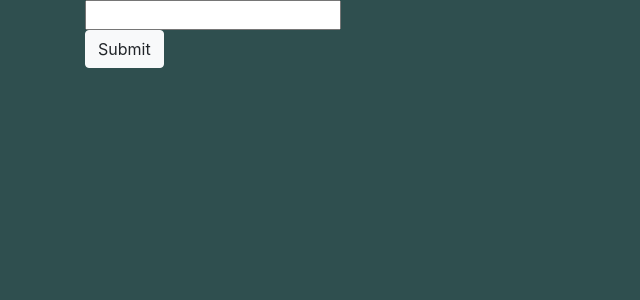
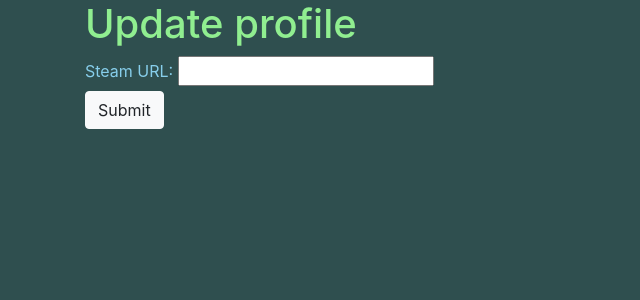
Before and after one commit to pawnguild/pawnguild, a Django app: page /profile/update/ in a window 1280 px wide. Shown: the part 104-404 px from the top of the page, without its empty margins (0-640 px from the left). Run offline with Django 3.2, Linux system fonts and the light colour scheme; a user stored in the database is signed in; some libraries are stand-ins or nearby versions.

Commit message:
minor ui update

```diff
--- a/pawnlisting/static/pawnlisting/css/pawn_form.css
+++ b/pawnlisting/static/pawnlisting/css/pawn_form.css
@@ -4,10 +4,6 @@
     color: dark;
 }
 
-label {
-    color: white
-}
-
 div.small {
     color: lightgreen;
 }
--- a/pawnlisting/templates/registration/update_profile.html
+++ b/pawnlisting/templates/registration/update_profile.html
@@ -1,13 +1,15 @@
 {% include "pawnlisting/base.html" %}
 
 <div class="container">
+    <h1> Update profile </h1>
     <form method="POST">
         {% csrf_token %}
         {% if profile_form.errors.steam_profile %}
             <div class="alert alert-danger">
                 <strong>{{ profile_form.errors.steam_profile |escape }}</strong>
             </div>
-            {% endif %}
+        {% endif %}
+        <label> Steam URL: </label>
         {{ profile_form.steam_profile }}
         <div>
             <button class="btn btn-light" type="submit"> Submit </button>
```
